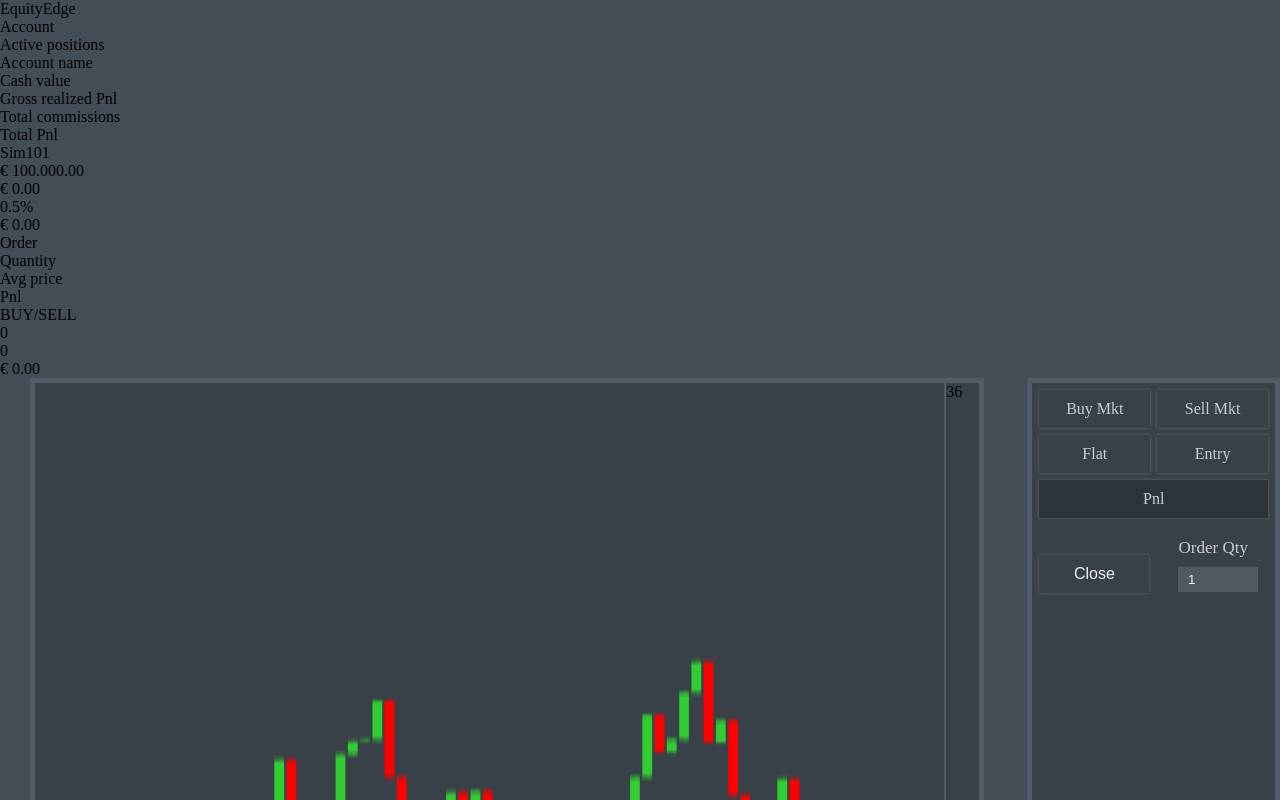
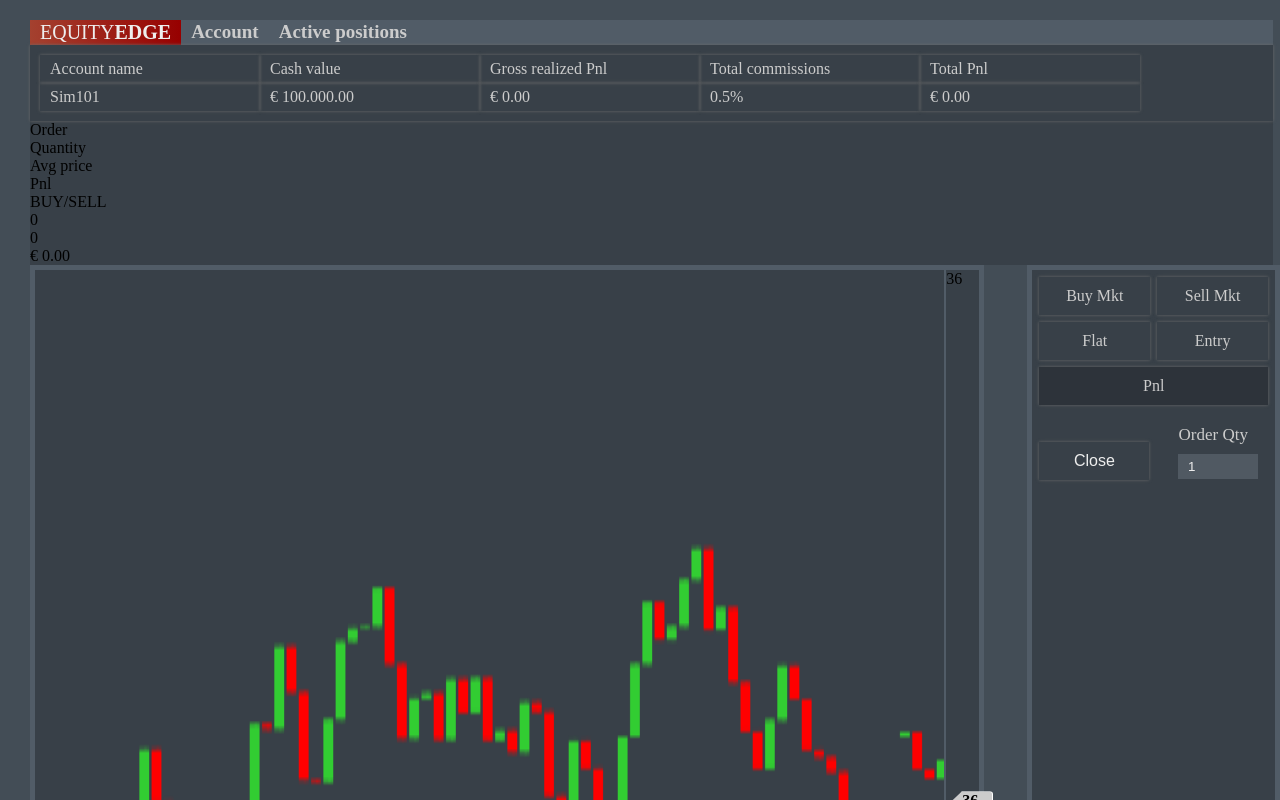
Before and after one commit to marcel-balint/EquityEdge, a plain HTML site: page platform.html in a window 1280 px wide. Drawn offline with Linux system fonts and the light colour scheme.

Commit message:
Add CSS styles for the account tab and logo

```diff
--- a/css/platform.css
+++ b/css/platform.css
@@ -155,3 +155,67 @@ padding: 5px 1px 5px 10px;
 .open-pnl{
  padding: 3px 5px 3px 5px;
 }
+
+/******* Account tab *****************/
+.account-info{
+  align-self: flex-start;
+  display: flex;
+  flex-direction: column;
+  width: 97.1%;
+  margin-left: 30px;
+  margin-top: 20px;
+  background-color: #384048;
+}
+
+.open-positions-tab,
+.account-tab{
+  font-weight: bold;
+  color: #ccc;
+  font-size: 19px;
+}
+/************  Logo styles**********************/
+.logo {
+  background: linear-gradient(to right, #CE4C0E 0%, #A4412F 0%, #970000 100%);
+  font-size: 20px;
+  color: #eee;
+  text-transform: uppercase;
+}
+.logo-second {
+ font-weight: bolder;
+}
+
+.open-positions-tab{
+  position: relative;
+}
+.logo,
+.account-tab,
+.open-positions-tab{
+  padding: 1px 10px 1px 10px;
+}
+
+.account-tab:hover,
+.open-positions-tab:hover{
+  cursor: pointer;
+  background-color:  rgb(56, 64, 72);
+}
+.account-info__header{
+  display: flex;
+  background-color: #515c67;
+}
+.account-info__rows{
+  display: flex;
+  flex-direction: column;
+  box-shadow: 0px 0px 3px 0px rgba(105,105,105,1);
+  color: #ccc;
+  padding: 10px;
+}
+.account-info_title-row,
+.account-info_values {
+  display: flex;
+}
+.account-info_column,
+.account-info_value {
+  padding: 5px 10px 5px 10px;
+  box-shadow: 0px 0px 3px 0px rgba(105,105,105,1);
+  flex-basis: 200px;
+}
```
